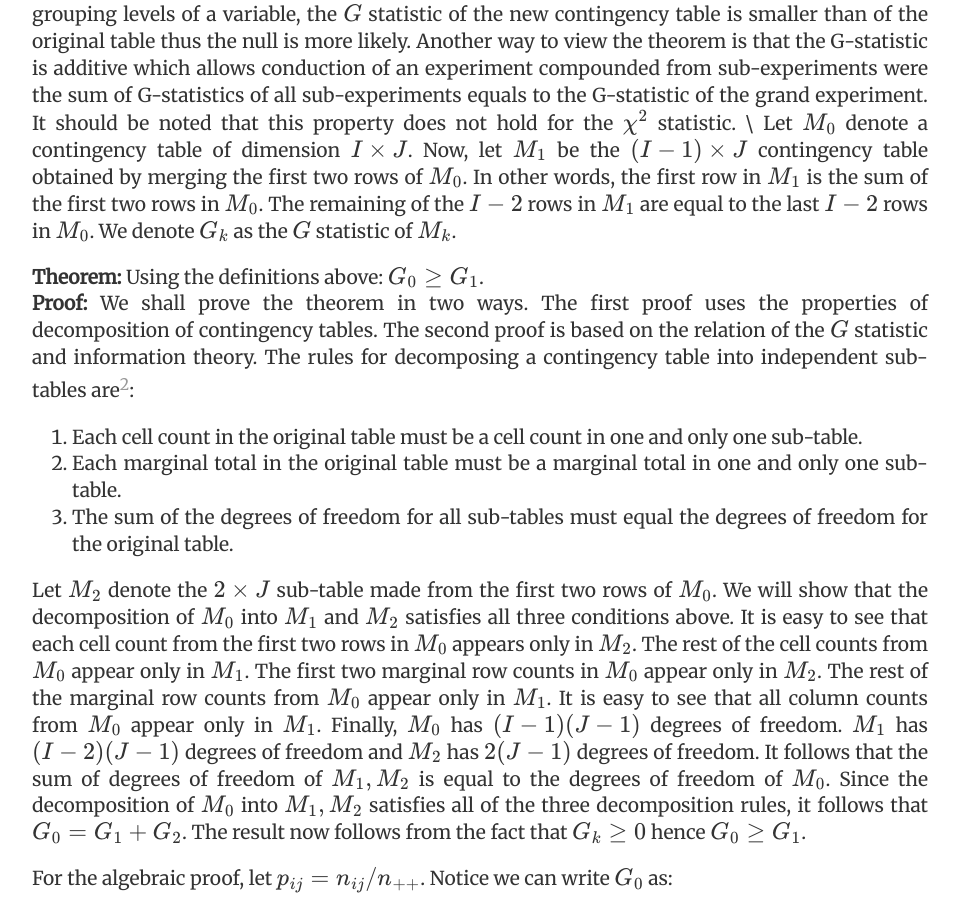
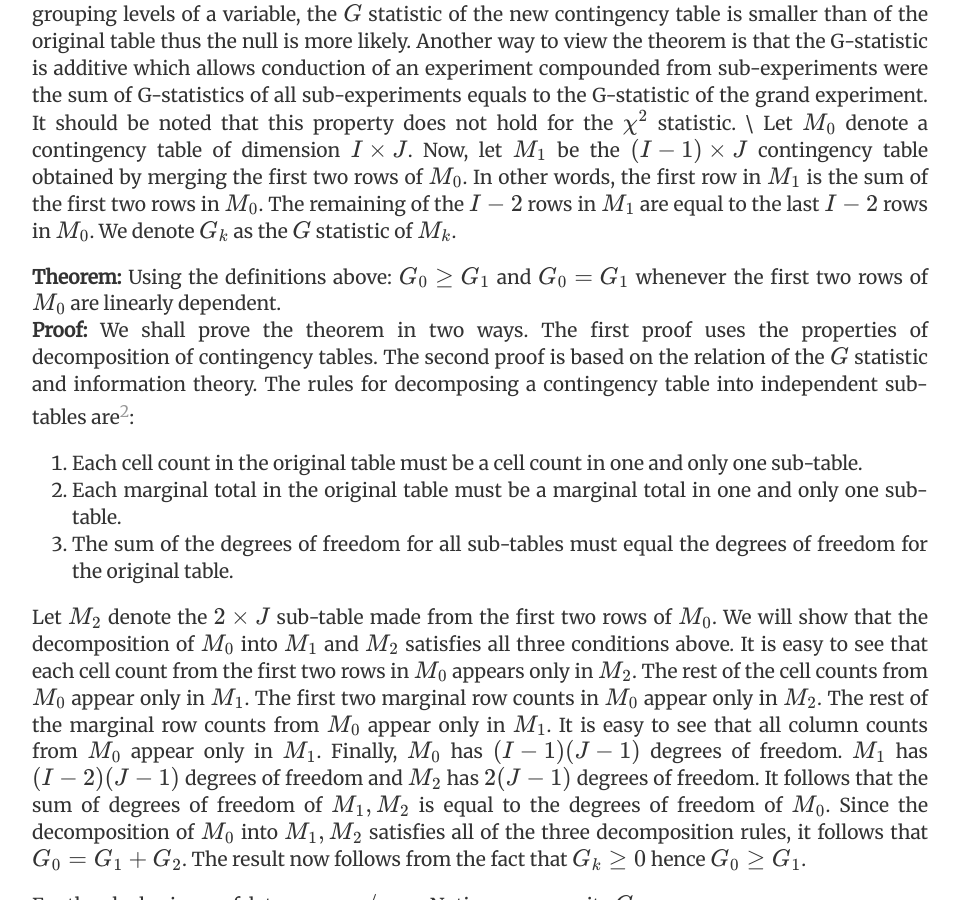
Before and after one commit to nirryde/nirryde.github.io, a Jekyll site: the page built from _posts/2020-10-04-A Test for Independence you Probably Never Heard of.md, in a window 1280 px wide and 900 px high, scrolled down 1674 px. Shown: the whole window, without its empty margins (160-1120 px from the left). Built offline with Jekyll 4.4.1, drawn with Linux system fonts in a browser that asks for light colours; formulas are drawn with MathJax 3.

Commit message:
Update 2020-10-04-A Test for Independence you Probably Never Heard of.md

```diff
--- a/_posts/2020-10-04-A Test for Independence you Probably Never Heard of.md
+++ b/_posts/2020-10-04-A Test for Independence you Probably Never Heard of.md
@@ -30,7 +30,7 @@ A Property of the G-Test: Table Decomposition
 For me, the $$G$$ test was one of the interesting topics in the CTA course, mainly due to a proof I constructed for a property related to grouping levels in a contingency. The property is that when grouping levels of a variable, the $$G$$ statistic of the new contingency table is smaller than of the original table thus the null is more likely. Another way to view the theorem is that the G-statistic is additive which allows conduction of an experiment compounded from sub-experiments were the sum of G-statistics of all sub-experiments equals to the G-statistic of the grand experiment. It should be noted that this property does not hold for the $$\chi^2$$ statistic. \
 Let $$M_0$$ denote a contingency table of dimension $$I \times J$$. Now, let $$M_1$$ be the $$(I-1) \times J$$ contingency table obtained by merging the first two rows of $$M_0$$. In other words, the first row in $$M_1$$ is the sum of the first two rows in $$M_0$$. The remaining of the $$I-2$$ rows in $$M_1$$ are equal to the last $$I-2$$ rows in $$M_0$$. We denote $$G_k$$ as the $$G$$ statistic of $$M_k$$.
 
-**Theorem:** Using the definitions above: $$G_0 \geq G_1$$. \
+**Theorem:** Using the definitions above: $$G_0 \geq G_1$$ and $$G_0=G_1$$ whenever the first two rows of $$M_0$$ are linearly dependent. \
 **Proof:** We shall prove the theorem in two ways. The first proof uses the properties of decomposition of contingency tables. The second proof is based on the relation of the $$G$$ statistic and information theory.
 The rules for decomposing a contingency table into independent sub-tables are[^2]:
 
```
